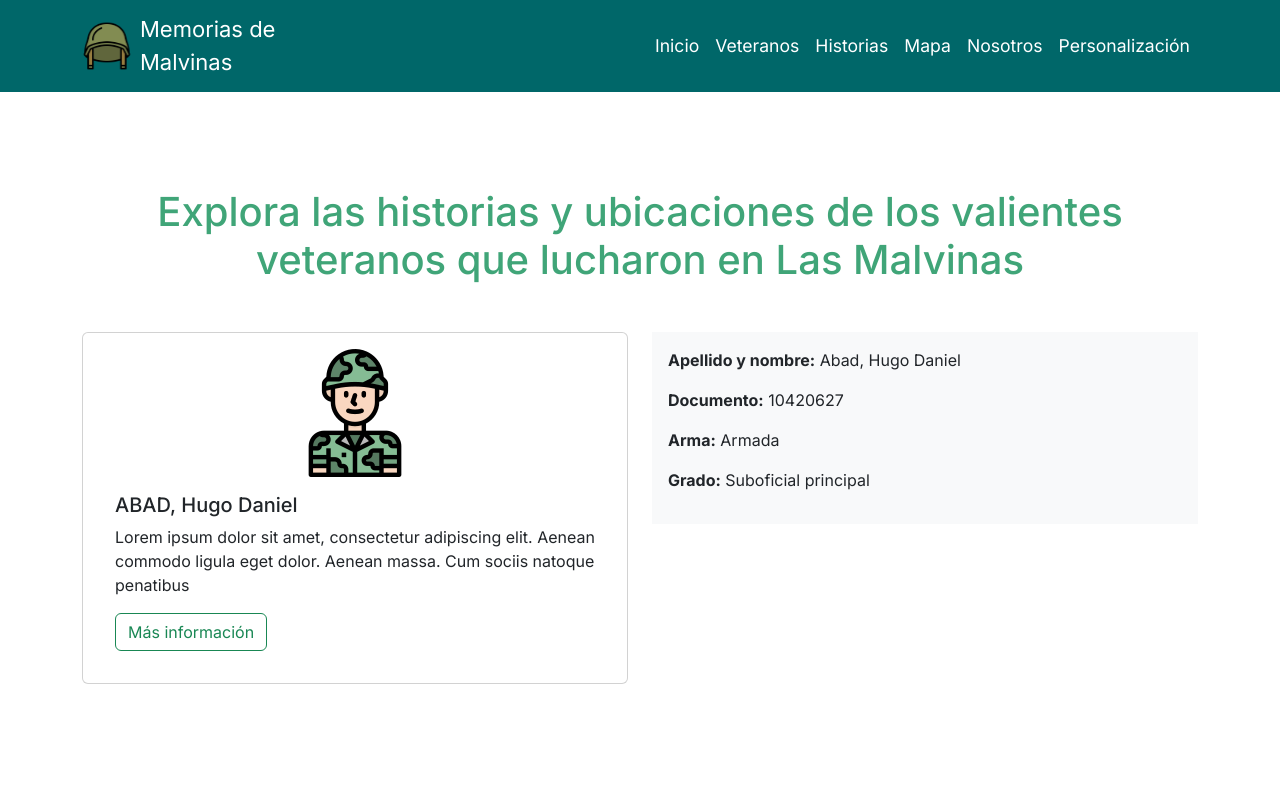
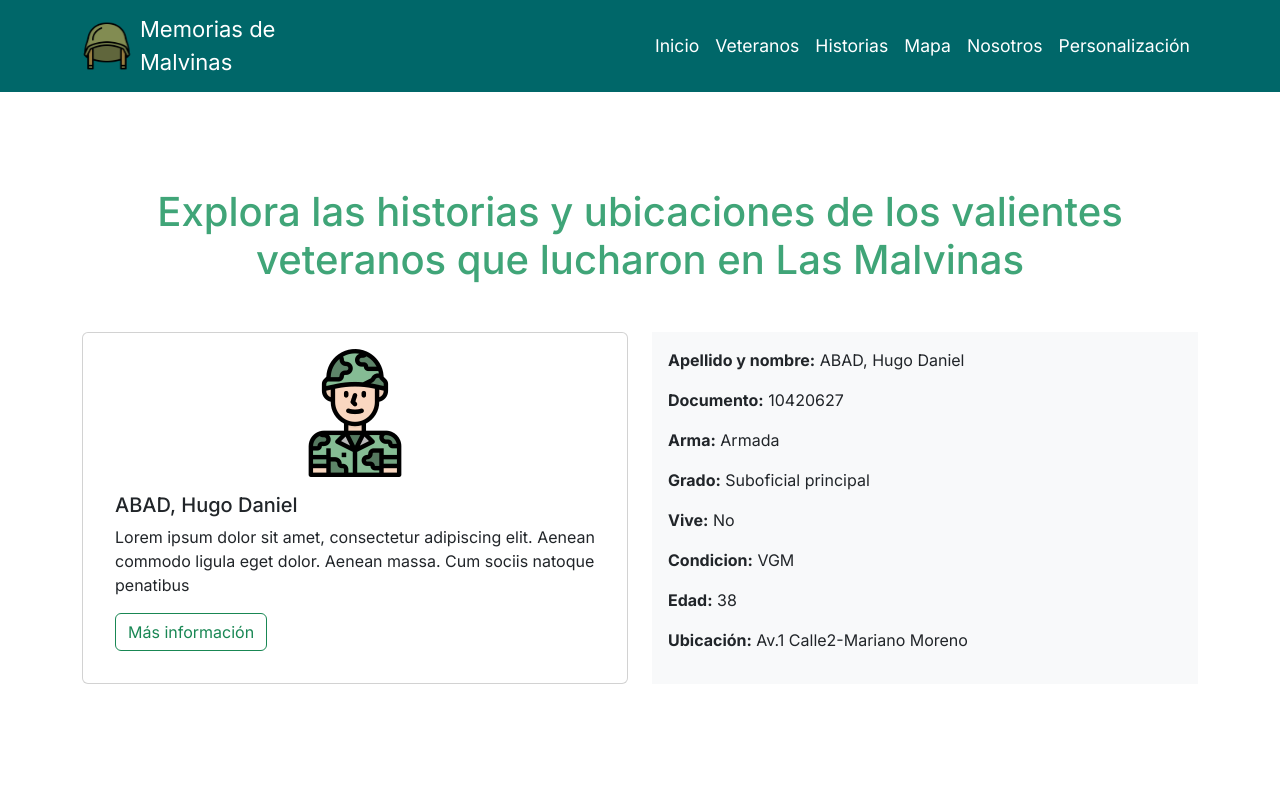
Before and after one commit to Lucho-Castagno/deu-malvinas, a Next.js app: page /historiaveterano in a window 1280 px wide. Shown: the top 800 px of the page. Built offline with nearby package versions, Linux system fonts and the light colour scheme.

Commit message:
agregando mas info

```diff
--- a/src/app/historiaveterano/page.js
+++ b/src/app/historiaveterano/page.js
@@ -10,10 +10,14 @@ export default function HistoriaVeterano() {
   };
 
   const informacionAdicional = {
-    nombre: "Abad, Hugo Daniel",
+    nombre: "ABAD, Hugo Daniel",
     documento: "10420627",
     arma: "Armada",
-    grado: "Suboficial principal"
+    grado: "Suboficial principal",
+    vive: "No",
+    condicion: "VGM",
+    edad: "38",
+    ubicacion: "Av.1 Calle2-Mariano Moreno "
   };
 
   return (
@@ -42,6 +46,10 @@ export default function HistoriaVeterano() {
             <p><strong>Documento:</strong> {informacionAdicional.documento}</p>
             <p><strong>Arma:</strong> {informacionAdicional.arma}</p>
             <p><strong>Grado:</strong> {informacionAdicional.grado}</p>
+            <p><strong>Vive:</strong> {informacionAdicional.vive}</p>
+            <p><strong>Condicion:</strong> {informacionAdicional.condicion}</p>
+            <p><strong>Edad:</strong> {informacionAdicional.edad}</p>
+            <p><strong>Ubicación:</strong> {informacionAdicional.ubicacion}</p>
           </div>
         </div>
       </div>
```
